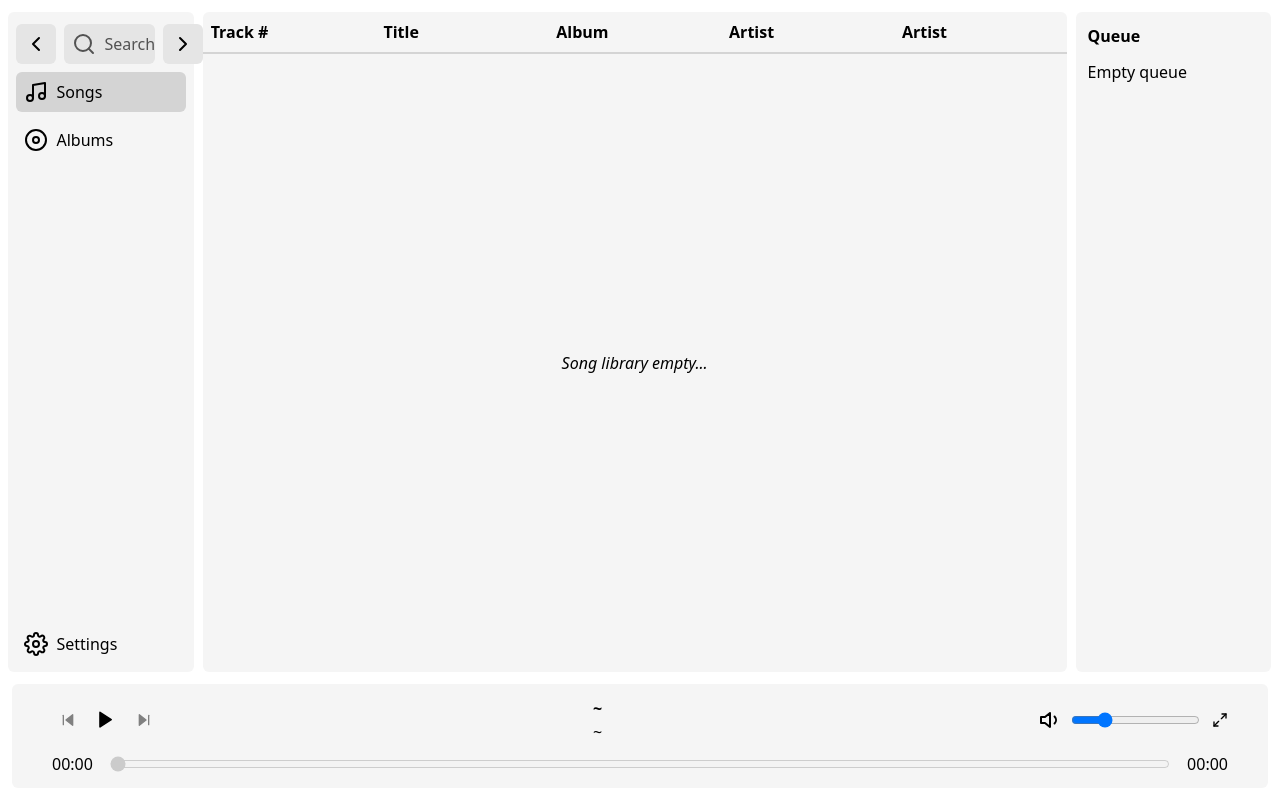
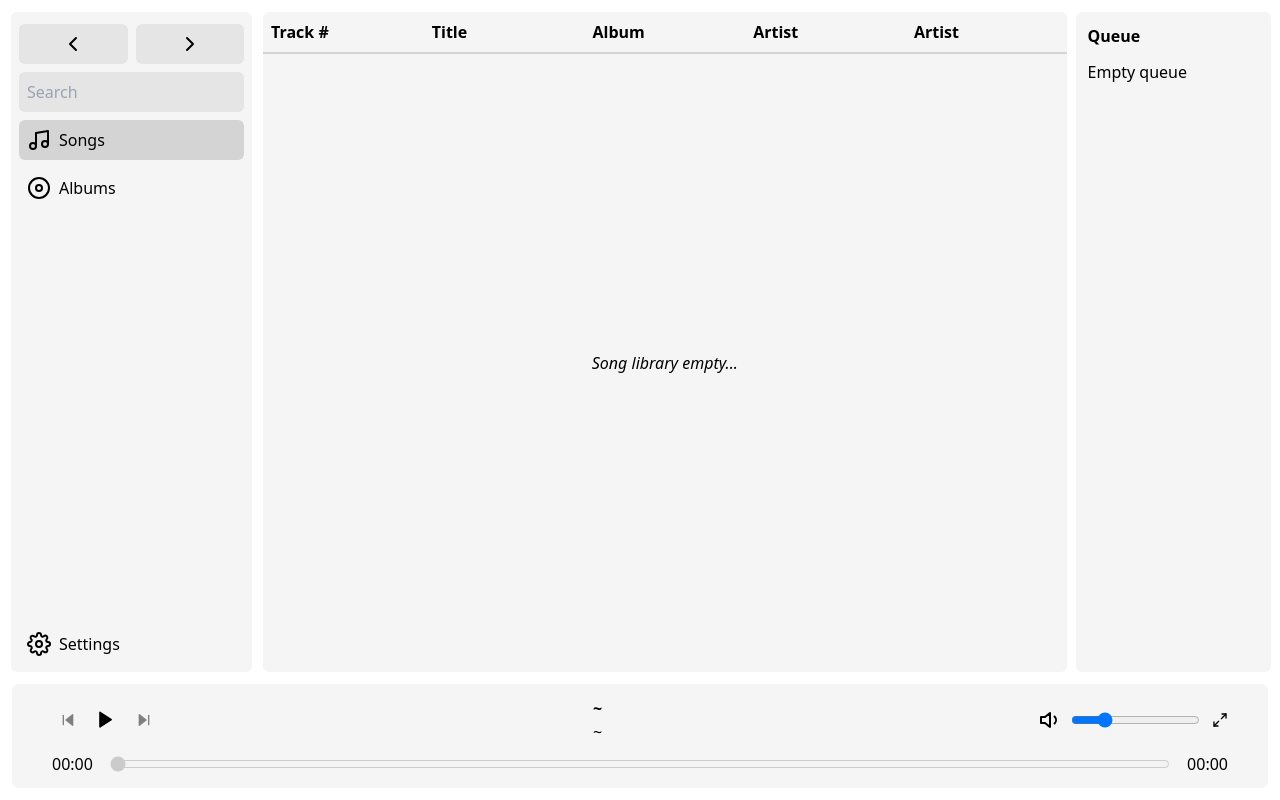
Before and after one commit to callum-jones19/coralia, a React (Vite) app: page /home in a window 1280 px wide. Built offline with nearby package versions, Linux system fonts and the light colour scheme.

Commit message:
Improve flex of nav buttons and search

```diff
--- a/src/components/MenuBar.tsx
+++ b/src/components/MenuBar.tsx
@@ -61,13 +61,13 @@ export default function MenuBar() {
       <div className="basis-2/12 h-full">
         <div className="w-11/12 h-full flex flex-col justify-between bg-neutral-100 gap-4 items-center p-2 pt-3 rounded-md m-auto">
           <div className="w-full flex flex-col gap-2 items-start">
-            <div className="w-full flex flex-row justify-between gap-2">
-              <button className="hover:bg-neutral-300 bg-neutral-200 p-2 rounded-md" onClick={handleClickBack}><ChevronLeft/></button>
-              <button className="bg-neutral-200 flex-grow rounded-md flex flex-row items-center gap-2 text-neutral-600">
-                <Search className="ml-2"/>
-                <p>Search</p>
-              </button>
-              <button className="hover:bg-neutral-300 bg-neutral-200 p-2 rounded-md" onClick={handleClickForward}><ChevronRight /></button>
+            <div className="w-full flex flex-row justify-between gap-2 flex-wrap">
+              <button className="hover:bg-neutral-300 bg-neutral-200 p-2 rounded-md flex-grow" onClick={handleClickBack}><ChevronLeft className="m-auto" /></button>
+              <button className="hover:bg-neutral-300 bg-neutral-200 p-2 rounded-md flex-grow" onClick={handleClickForward}><ChevronRight className="m-auto" /></button>
+              <input
+                className="bg-neutral-200 basis-full rounded-md items-center gap-2 flex-wrap text-neutral-600 p-2 min-w-0 overflow-hidden"
+                placeholder="Search"
+              />
             </div>
             <button
               className={`flex flex-row items-center justify-start gap-2 w-full rounded-md p-2 ${activeSection !== 'Songs' ? 'hover:bg-neutral-200' : 'bg-neutral-300'}`}
```
